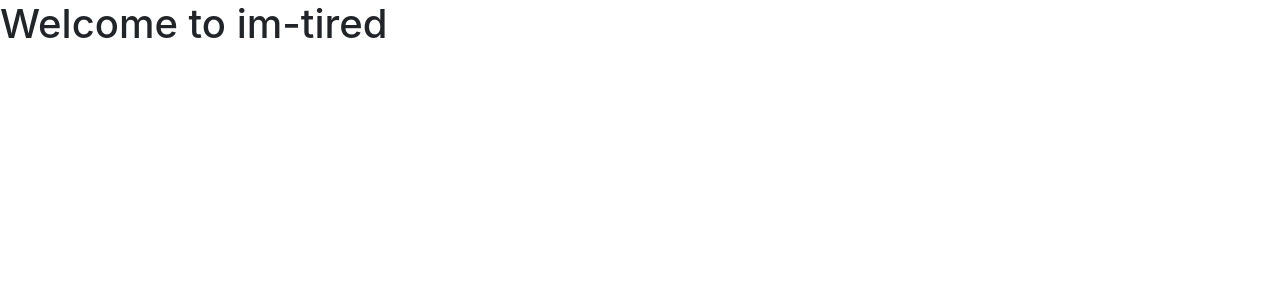
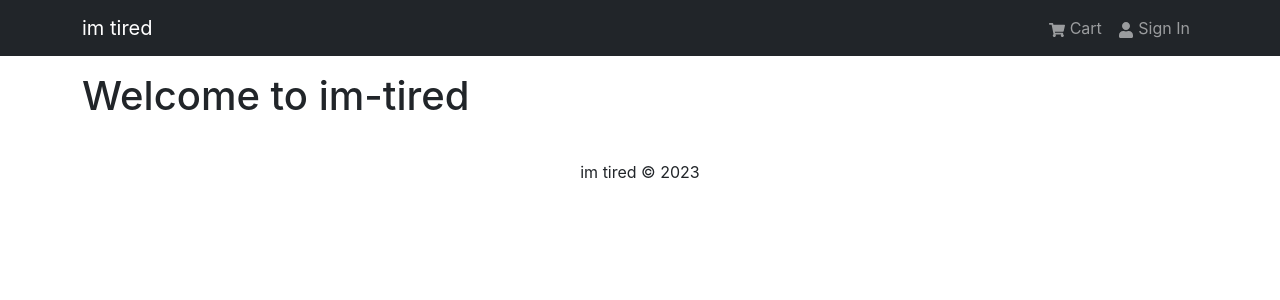
Before and after one commit to JayChuang8/im-tired, a React (Create React App) app in the folder frontend/: page / in a window 1280 px wide. Shown: the top 300 px of the page. Built offline with nearby package versions, Linux system fonts and the light colour scheme.

Commit message:
Added header and footer components

```diff
--- a/frontend/src/App.tsx
+++ b/frontend/src/App.tsx
@@ -1,8 +1,19 @@
 import React from 'react'
+import { Container } from "react-bootstrap";
+import Header from './components/Header'
+import Footer from './components/Footer';
 
 const App = () => {
   return (
-    <h1>Welcome to im-tired</h1>
+    <>
+    <Header />
+    <main className="py-3">
+      <Container>
+        <h1>Welcome to im-tired</h1>
+      </Container>
+    </main>
+    <Footer />
+    </>
   )
 }
 
--- /dev/null
+++ b/frontend/src/components/Footer.tsx
@@ -0,0 +1,20 @@
+import React from 'react'
+import { Container, Row, Col } from "react-bootstrap";
+
+const Footer = () => {
+    const currentYear = new Date().getFullYear();
+
+  return (
+    <footer>
+        <Container>
+            <Row>
+                <Col className='text-center py-3'>
+                    <p>im tired &copy; {currentYear}</p>
+                </Col>
+            </Row>
+        </Container>
+    </footer>
+  )
+}
+
+export default Footer
--- /dev/null
+++ b/frontend/src/components/Header.tsx
@@ -0,0 +1,28 @@
+import React from 'react'
+import { Navbar, Nav, Container } from 'react-bootstrap';
+import { FaShoppingCart, FaUser } from 'react-icons/fa';
+
+const Header = () => {
+  return (
+    <header>
+        <Navbar bg="dark" variant="dark" expand="md" collapseOnSelect>
+            <Container>
+                <Navbar.Brand href="/">im tired</Navbar.Brand>
+                <Navbar.Toggle aria-controls="basic-navbar-nav" />
+                <Navbar.Collapse id=" basic-navbar-nav">
+                    <Nav className='ms-auto'>
+                        <Nav.Link href='/cart'>
+                            <FaShoppingCart /> Cart
+                        </Nav.Link>
+                        <Nav.Link href='/login'>
+                            <FaUser /> Sign In
+                        </Nav.Link>
+                    </Nav>
+                </Navbar.Collapse>
+            </Container>
+        </Navbar>
+    </header>
+  )
+}
+
+export default Header
```
